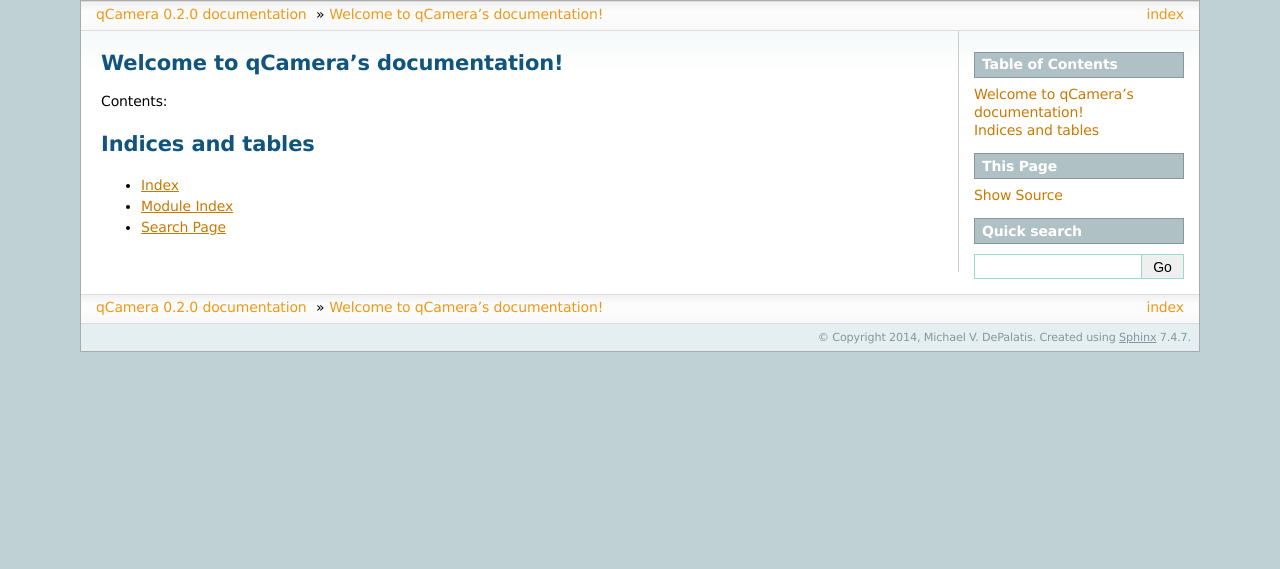
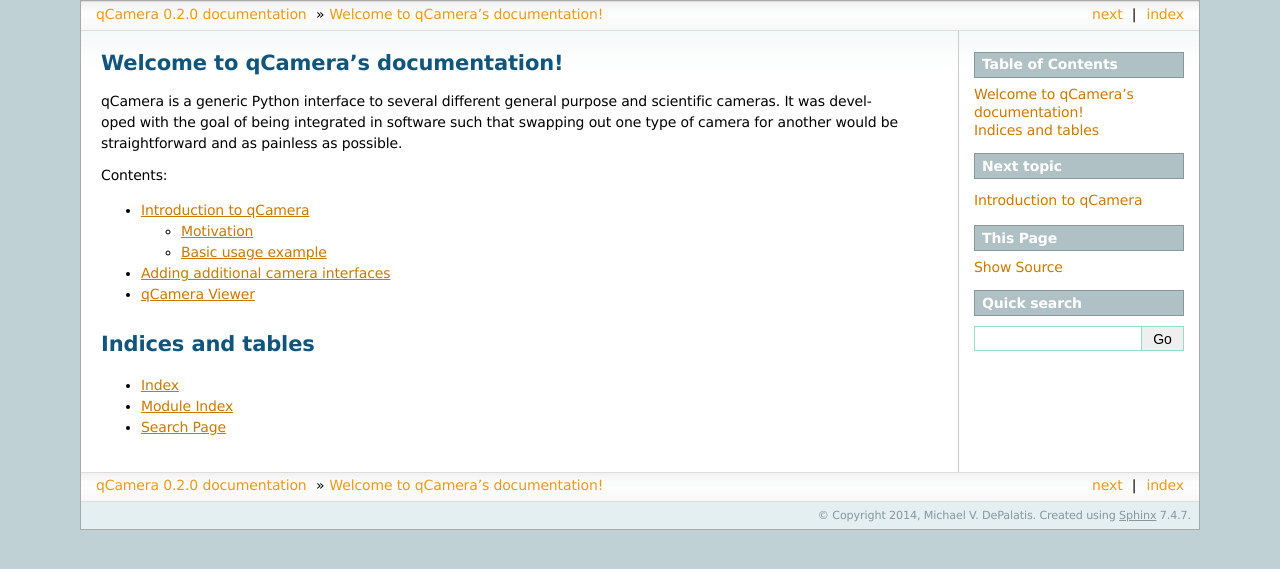
Before and after one commit to lcici/qCamera, a Sphinx documentation site: the page built from docs/index.rst, in a window 1280 px wide. Shown: the top 569 px of the page. Built offline with Sphinx 7.4.7, drawn with Linux system fonts in a browser that asks for light colours.

```diff
--- /dev/null
+++ b/docs/extending.rst
@@ -0,0 +1,15 @@
+Adding additional camera interfaces
+===================================
+
+In order to limit how much one has to remember to call the parent
+constructors to do common tasks like setting internal class
+attributes, several functions in the generic :class:`Camera` class are
+not intended to be overwritten by child classes. Instead, secondary
+functions are used which will be called following the execution of the
+common tasks, and these secondary functions are those which should be
+implemented by new interfaces. In order to make this process easier, a
+template file is included as the module :mod:`qcamera.template`. This
+file is listed below.
+
+.. literalinclude:: ../qcamera/template.py
+   :linenos:
--- a/docs/index.rst
+++ b/docs/index.rst
@@ -1,16 +1,19 @@
-.. qCamera documentation master file, created by
-   sphinx-quickstart on Fri Jun 06 10:09:17 2014.
-   You can adapt this file completely to your liking, but it should at least
-   contain the root `toctree` directive.
-
 Welcome to qCamera's documentation!
 ===================================
+
+qCamera is a generic Python interface to several different general
+purpose and scientific cameras. It was developed with the goal of
+being integrated in software such that swapping out one type of camera
+for another would be straightforward and as painless as possible.
 
 Contents:
 
 .. toctree::
    :maxdepth: 2
 
+   intro
+   extending
+   viewer
 
 
 Indices and tables
--- /dev/null
+++ b/docs/intro.rst
@@ -0,0 +1,17 @@
+Introduction to qCamera
+=======================
+
+Motivation
+----------
+
+For the purposes of automating data processing, it is often beneficial
+to use an SDK provided by a camera's manufacturer rather than their
+graphical interface. This can sometimes make it challenging to write
+good control software which is flexible enough to accommodate cameras
+from different sources. The qCamera framework was designed with this
+problem in mind, using an abstract base camera class which includes
+calls to both basic and specific functionality that can be implemented
+as needed for each individual camera.
+
+Basic usage example
+-------------------
```
Also changed, not shown: docs/viewer.rst (added, +7 -0 lines).
